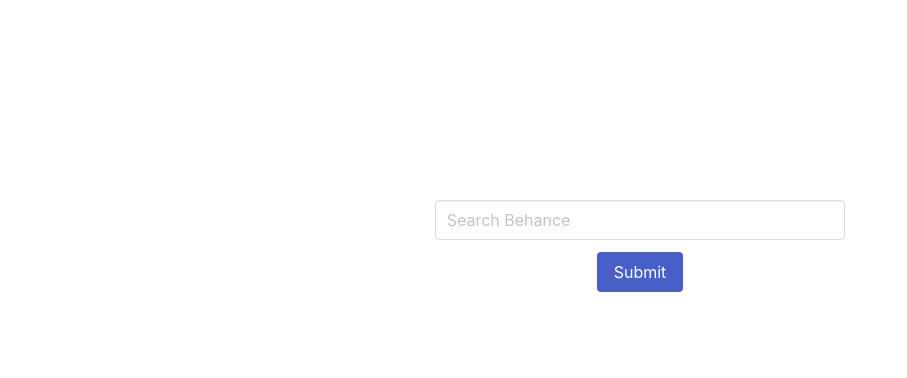
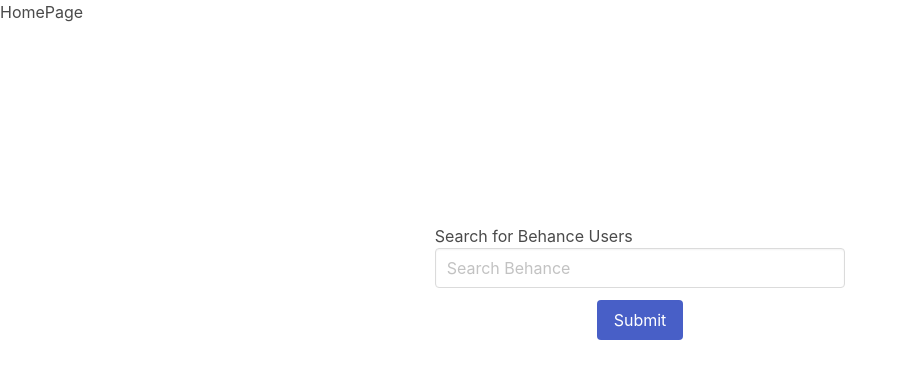
Before and after one commit to ericbond007/dealerchallenge, a React (Create React App) app: page / in a window 1280 px wide. Shown: the top 378 px of the page, without its empty margins (0-907 px from the left). Built offline with nearby package versions, Linux system fonts and the light colour scheme.

Commit message:
initial unit test in place

```diff
--- a/package.json
+++ b/package.json
@@ -4,8 +4,12 @@
   "private": true,
   "dependencies": {
     "bulma": "^0.7.1",
+    "enzyme": "^3.3.0",
     "fetch-jsonp": "^1.1.3",
+    "jsdom": "^11.11.0",
+    "mocha": "^5.2.0",
     "react": "^16.4.0",
+    "react-addons-test-utils": "^15.6.2",
     "react-dom": "^16.4.0",
     "react-scripts": "1.1.4"
   },
--- a/src/components/Search/Search.js
+++ b/src/components/Search/Search.js
@@ -76,6 +76,7 @@
           <div className="column is-one-third">
           </div>
         <div className="column is-one-third">
+          <p>Search for Behance Users</p>
           <form role="form" onSubmit={this.props.handleSubmit}>
             <div className="field">
               <div className="control">
--- a/src/containers/Home/Home.js
+++ b/src/containers/Home/Home.js
@@ -46,6 +46,7 @@
   render() {
     return (
       <div>
+        <p>HomePage</p>
         {this.state.submitted ?
         <div className="columns">
           <div className="column is-one-fifth">
```
Also changed, not shown: 2 other files (tests, documents, lock files or other folders).
